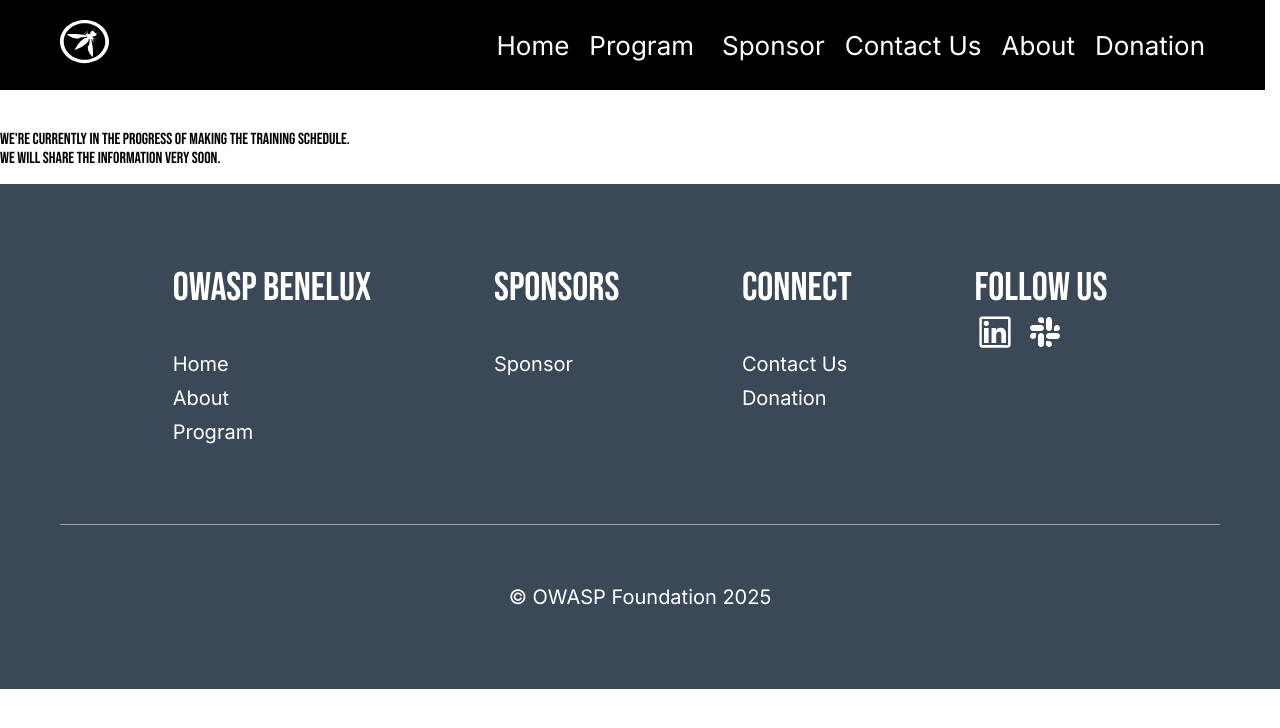
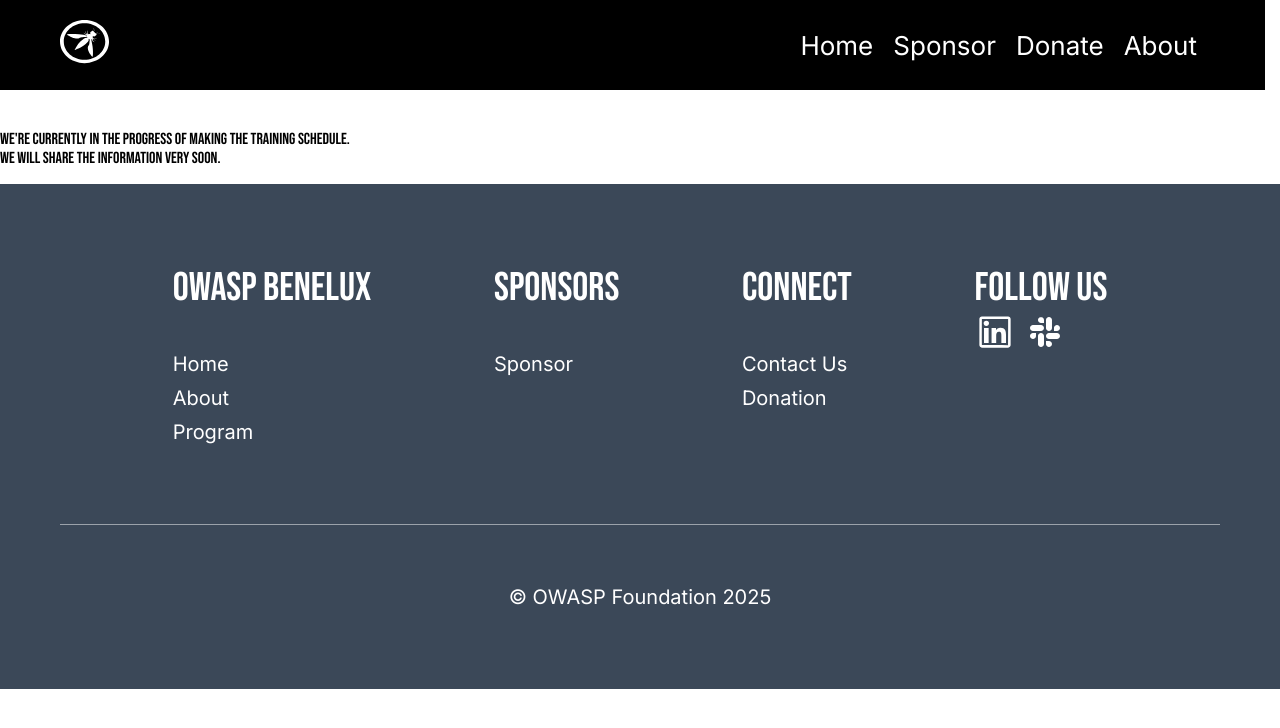
Before and after one commit to GroeneKoeien/OWASP-BeNeLux-Website, a Jekyll site: the page built from program/training.md, in a window 1280 px wide. Shown: the top 728 px of the page. Built offline with Jekyll 4.4.1, drawn with Linux system fonts in a browser that asks for light colours; our own code applies the rules of GitHub Pages for plain Markdown files.

Commit message:
Header is now dynamic

```diff
--- a/_data/menus.yml
+++ b/_data/menus.yml
@@ -1,5 +1,7 @@
 # 17/05/2024
 
+- title: Home
+  url  :
 #- title: Program
 #  items:
 #  - title: Conference
--- a/_includes/header.html
+++ b/_includes/header.html
@@ -43,17 +43,28 @@
     <div class="nav-bar nav-bar-open">
       <a href="/" data-discover="true"><div class="left-icon"></div></a>
       <div class="right-links">
-        <a class="link" href="/" data-discover="true">Home</a>
-        <div class="dropdown">
-          <span class="link parent-link" data-discover="true" style="font-size: 26px; font-family: inter;color: #fff;">Program</span>
-          <div class="dropdown-content">
-            <a class="link child-link" href="/program/conference" data-discover="true">Conference</a>
-          </div>
-        </div>
-        <a class="link" href="/sponsor" data-discover="true">Sponsor</a>
-        <a class="link" href="/about/team" data-discover="true">Contact Us</a>
-        <a class="link" href="/about" data-discover="true">About</a>
-        <a class="link" href="/donate" data-discover="true">Donation</a>
+        {% for menu in site.data.menus %}
+	  {% if menu.items %}
+	    <div class="dropdown">
+	    {% if menu.url %}
+	      <a class="link" href="{{ site.baseurl }}/{{ menu.url }}" data-discover="true">{{ menu.title }}</a>
+	    {% else %}
+	      <span class="link parent-link" data-discover="true" style="font-size: 26px; font-family: inter;color: #fff;">{{ menu.title }}</span>
+	      <div class="dropdown-content">
+	      {% for item in menu.items %}
+	        {% if item.url contains '://' %}
+	        <a class="link child-link" href="{{ item.url }}" data-discover="true">{{ item.title }}</a>
+		{% else %}
+		<a class="link child-link" href="{{ site.baseurl }}/{{ item.url }}" data-discover="true">{{ item.title }}</a>
+		{% endif %}
+              {% endfor %}
+	      </div>
+	    {% endif %}
+	    </div>
+	  {% else %}
+	    <a class="link" href="{{ site.baseurl }}/{{ menu.url }}" data-discover="true">{{ menu.title }}</a>
+	  {% endif %}
+        {% endfor %}
       </div>
       <div class="navigation-opener">
         <svg stroke="currentColor" fill="currentColor" stroke-width="0" viewBox="0 0 1024 1024" class="nav-opiner" height="1em" width="1em" xmlns="http://www.w3.org/2000/svg">
@@ -62,53 +73,3 @@
       </div>
     </div>
     <div class="program">
-
-
-
-
-
-
-
-
-  <!--nav>
-    <a href="#" class="burger dropdown-toggle" aria-haspopup="true" aria-expanded="false" data-toggle="dropdown">☰</a>
-    <ul class="nav navbar-nav">
-    {% for menu in site.data.menus %}
-      {% if menu.items %}
-      <li class="dropdown">
-          {% if menu.url %}
-            {% if menu.url contains '://' %}
-              {% assign topurl = {{menu.url}} %}
-            {% else %}
-              {% assign topurl = {{ site.baseurl }}/{{menu.url}} %}
-            {% endif %}
-          {% else %}
-            {% assign topurl = "#" %}
-          {% endif %}
-        <a href="{{topurl}}" class="dropdown-toggle" data-toggle="dropdown" role="button" aria-haspopup="true" aria-expanded="false">{{menu.title}}</a>
-          <ul class="dropdown-menu">
-          {% for item in menu.items %}
-              {% if item.url contains '://' %}
-                  <li><a href="{{item.url}}">{{item.title}}</a></li>
-              {% else %}
-                  <li><a href="{{ site.baseurl }}/{{item.url}}">{{item.title}}</a></li>
-              {% endif %}
-          {% endfor %}
-          </ul>
-      </li>
-      {% else %}
-        <li>
-          {% if menu.url contains '://' %}
-            <a href="{{menu.url}}">{{menu.title}}</a>
-          {% else %}
-            <a href="{{ site.baseurl }}/{{menu.url}}">{{menu.title}}</a>
-          {% endif %}
-        </li>
-      {% endif %}
-    {% endfor %}
-    </ul>
-  </nav-->
-  <!--a class="logo" href="{{ site.baseurl }}/">
-    <h1>OWASP BeNeLux Days Conference 2025</h1>
-    <h2>by OWASP Foundation</h2>
-  </a-->
```
